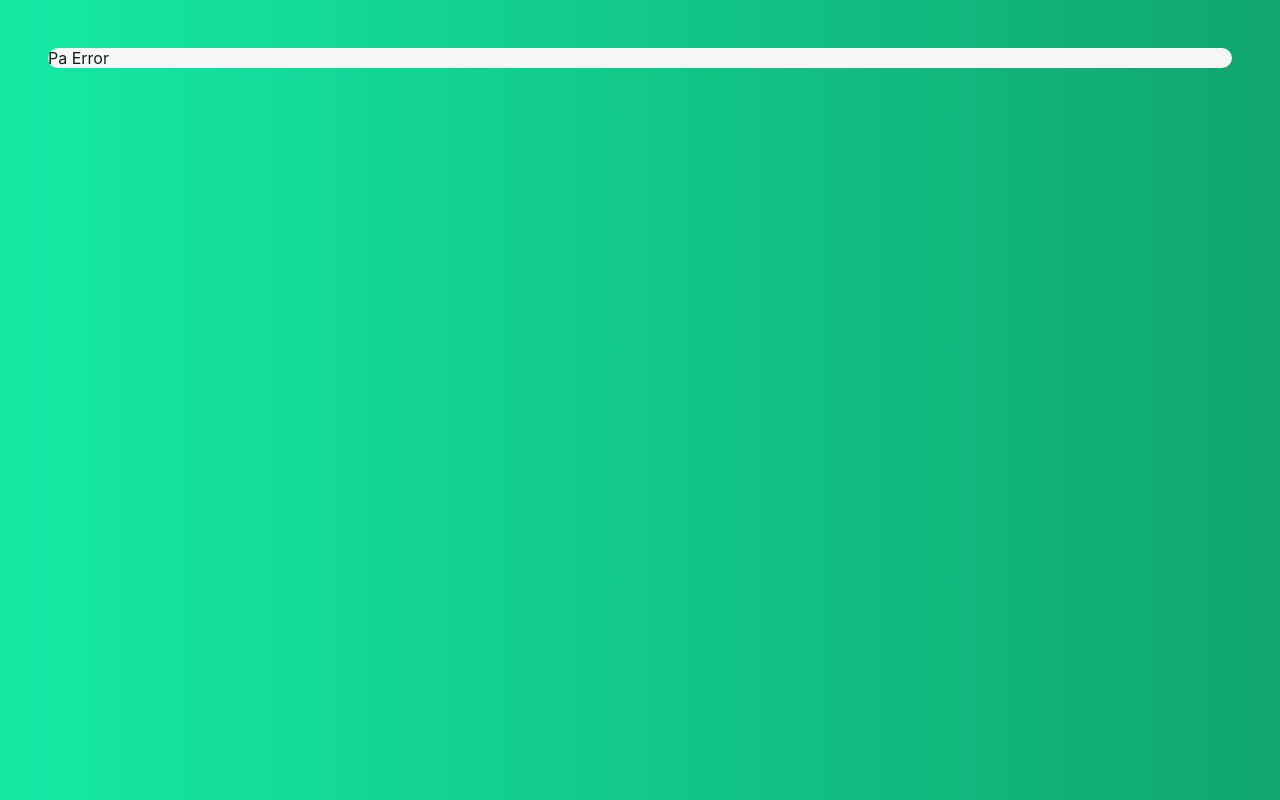
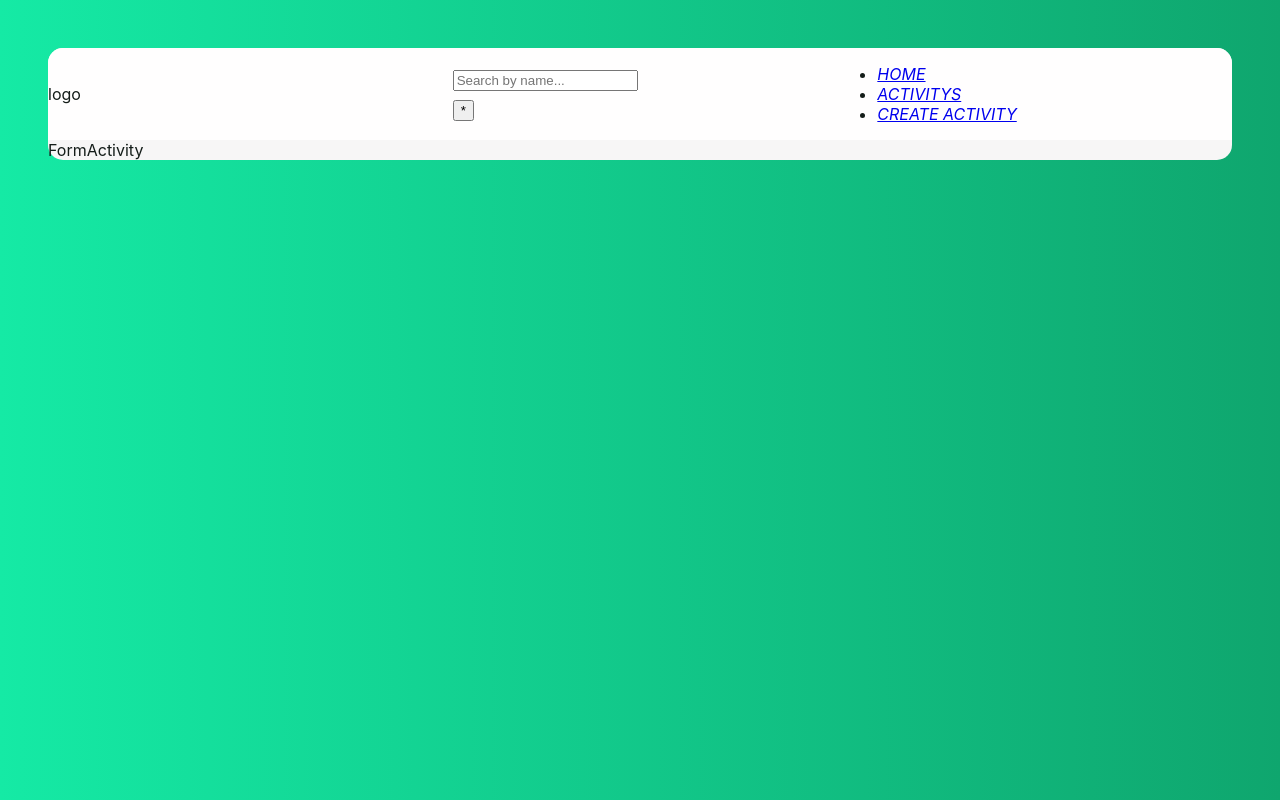
Before and after one commit to TomasGaAqBz/Pi-Henry-Countries, a React (Vite) app in the folder client/: page /create in a window 1280 px wide. Built offline with nearby package versions, Linux system fonts and the light colour scheme.

Commit message:
ingrear comentario de lo que hice

```diff
--- a/client/src/App.css
+++ b/client/src/App.css
@@ -7,4 +7,5 @@
   width: 100% - 30%;
   border-radius: 15px;
   display: flex;
+  flex-direction: column;
 }
--- a/client/src/App.jsx
+++ b/client/src/App.jsx
@@ -10,20 +10,21 @@ import FormActivity from './pages/FormActivity/FormActivity.jsx';
 import Error from './pages/Error/Error.jsx'
 import './App.css'
 import Home from './pages/Home/Home.jsx';
+import Navbar from './components/NavBar/Navbar.jsx';
 
 function App() {
-  const [count, setCount] = useState(0)
+  const {pathname} = useLocation()
 
   return (
   <div className='appContainer'>
+    {pathname !== "/" && <Navbar />}
     <Routes>
+      <Route path="/" element={<Landing />} />
       <Route path='/home' element={<Home/>}  />
-      <Route path='/home/:id' element={<Detail/>}  />
+      <Route path='/detail/:id' element={<Detail/>}  />
       <Route path='/activity' element={<FormActivity/>}  />
+      <Route path="/create" element={<FormActivity />} />
       <Route path='*' element={<Error/>} />
-
-
-
     </Routes>
   </div>
   )
--- a/client/src/components/NavBar/Navbar.jsx
+++ b/client/src/components/NavBar/Navbar.jsx
@@ -1,12 +1,23 @@
 
 
 //? componenet
+import { useDispatch } from "react-redux"
 import SearchBar from "../SearchBar/SearchBar"
 
 
 import NavbarStyle from "./navbar.module.css"
+import { filterCountry, getCountryInfo } from "../../redux/actions"
+import { useLocation, NavLink, useNavigate } from "react-router-dom"
 
 const Navbar = () =>{
+    const dispatch = useDispatch()
+    const localitation = useLocation()
+    const navigate = useNavigate()
+
+
+    const onSearch = (name) =>{
+        name.length !== 0 ? dispatch(filterCountry(name)) : dispatch(getCountryInfo())
+    }
 
     return(
     <nav className={NavbarStyle.container}>
@@ -14,12 +25,26 @@ const Navbar = () =>{
             logo
         </div>
         <div>
-            <SearchBar/>
+            <SearchBar onSearch={onSearch}/>
         </div>
         <div>
-            <button>Home</button>
-            <button>Activities</button>
-            <button>Create Activity</button>
+            <ul>
+                <li>
+                    <NavLink  to="/home">
+                        <i>HOME</i>
+                    </NavLink>
+                </li>
+                <li>
+                    <NavLink to="/activities" >
+                        <i>ACTIVITYS</i>
+                    </NavLink>
+                </li>
+                <li>
+                    <NavLink  to="/create">
+                        <i>CREATE ACTIVITY</i>
+                    </NavLink>
+                </li>
+            </ul>
         </div>
     </nav>
 )
--- /dev/null
+++ b/client/src/components/Paginated/Paginate.jsx
@@ -0,0 +1,15 @@
+
+
+
+const Paginated = ({handleChangePage,totalOfPages,actualPage}) =>{
+
+    return(
+        <div>
+            {Array.from({length: totalOfPages}).map((_,index) =>(
+                <button onClick={()=> handleChangePage(index+1)}>{index + 1}</button>
+            ))}
+        </div>
+    )
+}
+
+export default Paginated
--- a/client/src/pages/Home/Home.jsx
+++ b/client/src/pages/Home/Home.jsx
@@ -5,6 +5,7 @@ import { useState, useEffect } from "react";
 //? Components
 import Navbar from "../../components/NavBar/Navbar";
 import Cards from "../../components/Cards/Cards";
+import Paginated from '../../components/Paginated/Paginate'
 import { getCountryInfo } from "../../redux/actions";
 
 
@@ -27,6 +28,18 @@ const Home = () =>{
     const indexCardEnd = indexCardStart + cardForPage
     const countrysInPage = countrys.slice(indexCardStart,indexCardEnd)
 
+    const handleChangePage = numPage =>{
+        setActualPage(numPage)
+    }
+
+
+
+
+    const handleChange = (e) =>{
+        e.preventDefault()
+    }
+
+
 
 
 
@@ -38,10 +51,10 @@ const Home = () =>{
 
     return(
         <div className={HomeStyle.homeContainer}>
-            <Navbar></Navbar>
             <h1 className={HomeStyle.homeTitle}>Welcome</h1>
             <h5 className={HomeStyle.homeSubTitle} >please, select your country</h5>
             <Cards countrysInPage={countrysInPage} ></Cards>
+            <Paginated handleChangePage= {handleChangePage} totalOfPages={totalOfPages} actualPage={actualPage} ></Paginated>
         </div>
 
     )
--- a/client/src/redux/reducer/index.js
+++ b/client/src/redux/reducer/index.js
@@ -21,7 +21,7 @@ const reducer = (state = initialState, action) => {
                 countrys: payload
             };
 
-        // Copia de para poder filtrar los paises
+        // Acción para filtrar paises por nombre
         case FILTER_COUNTRY:
             return {
                 ...state,
```
Also changed, not shown: client/src/components/FilterBar/FilterBar.jsx (added), client/src/components/FilterBar/filterBar.module.css (added), client/src/components/Paginated/paginated.module.css (added).
